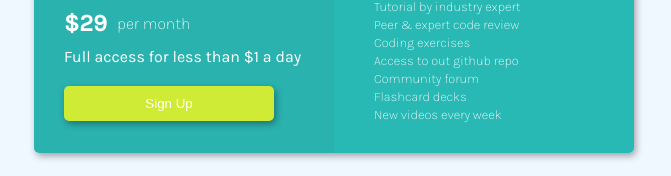
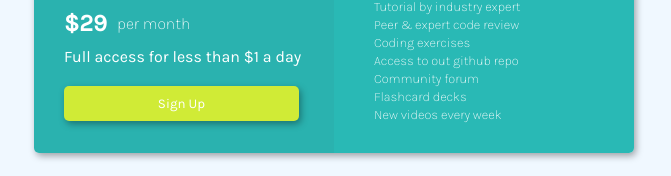
Before and after one commit to Emjay6229/SIngle_Price-Card, a plain HTML site: page Card.html in a window 1280 px wide. Shown: the part 327-503 px from the top of the page, without its empty margins (306-977 px from the left). Drawn offline with Linux system fonts and the light colour scheme.

Commit message:
Update Card.css

```diff
--- a/Card.css
+++ b/Card.css
@@ -13,7 +13,7 @@ h4, h3, p {
 }
 
 body {
-    background-color:aliceblue;
+    background-color: aliceblue;
 }
 
 /* LAYOUT AND BACKGROUND COLOUR */
@@ -113,7 +113,7 @@ h3, #para, #heading {
 button {
     background-color: #d0eb36;
     border: none;
-    width: 210px;
+    width: 235px;
     height: 33px;
     border-radius: 5px;
     margin-top: 20px;
@@ -122,6 +122,7 @@ button {
     padding-top: 10px;
     padding-bottom: 25px;
     box-shadow: 2px 3px 7px 0px #00000059;
+    font-family: inherit;
 }
 
 .right-box > #why-us {
```
